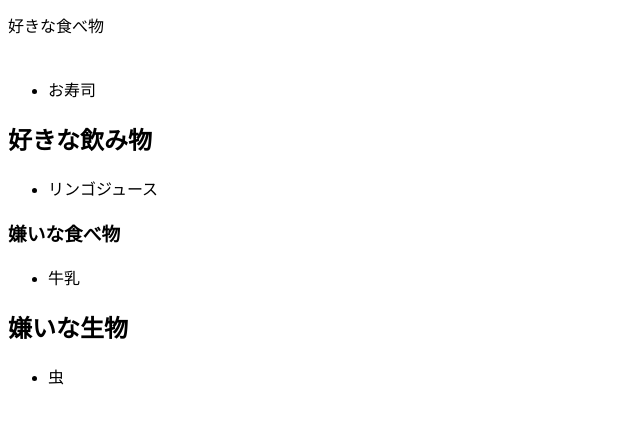
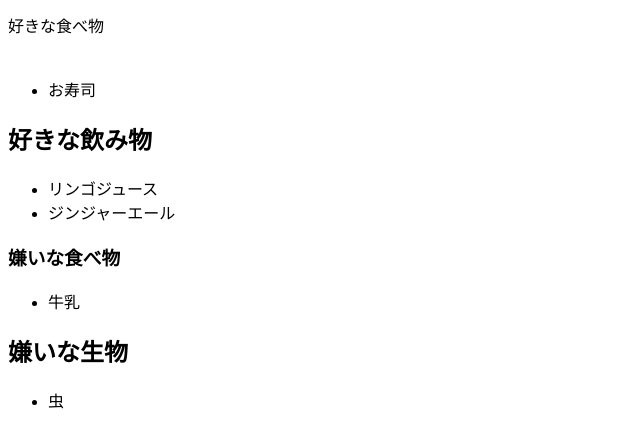
Before and after one commit to maayann10/gitpractice, a plain HTML site: page index.html in a window 1280 px wide. Shown: the part 93-540 px from the top of the page, without its empty margins (0-640 px from the left). Drawn offline with Linux system fonts and the light colour scheme.

Commit message:
好きな飲み物追加2

```diff
--- a/index.html
+++ b/index.html
@@ -15,6 +15,7 @@
     <h2>好きな飲み物</h2>
     <ul>
         <li>リンゴジュース</li>
+        <li>ジンジャーエール</li>
     </ul>
     </body>
     <body>
```
